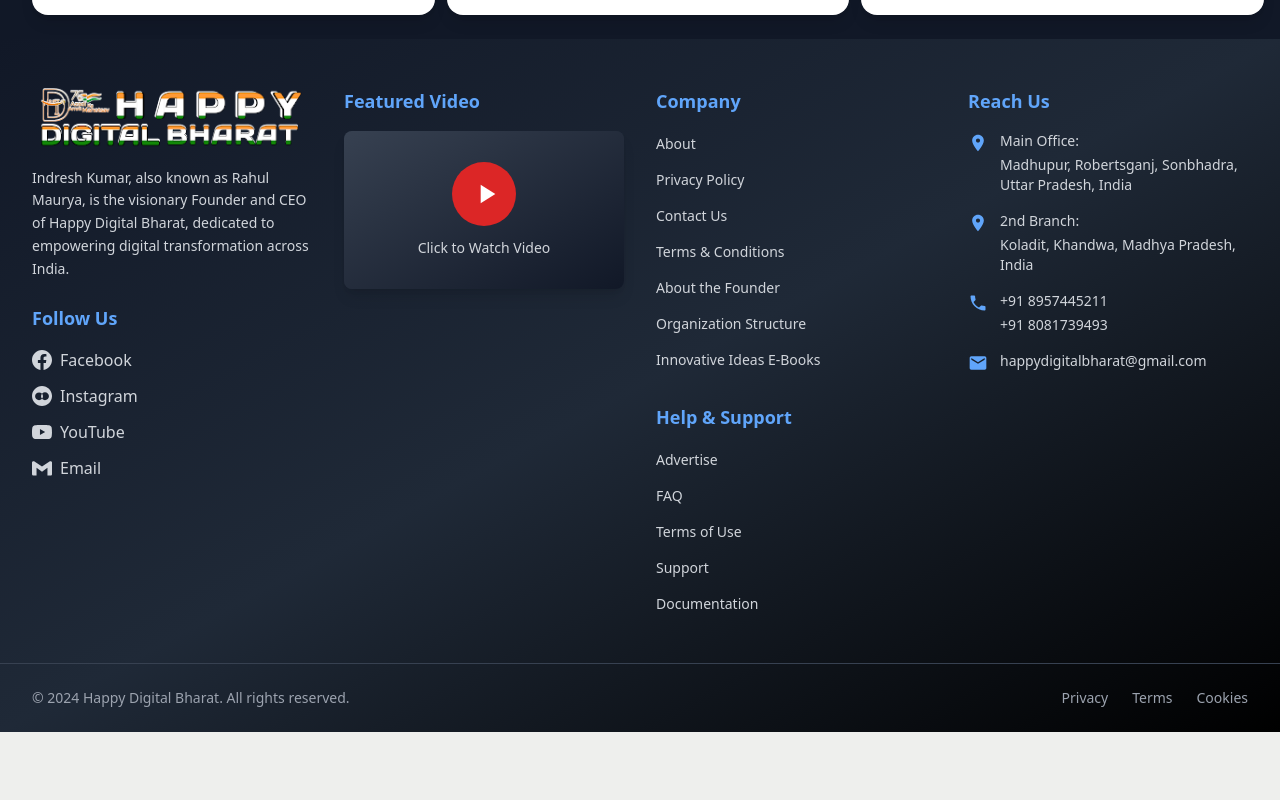
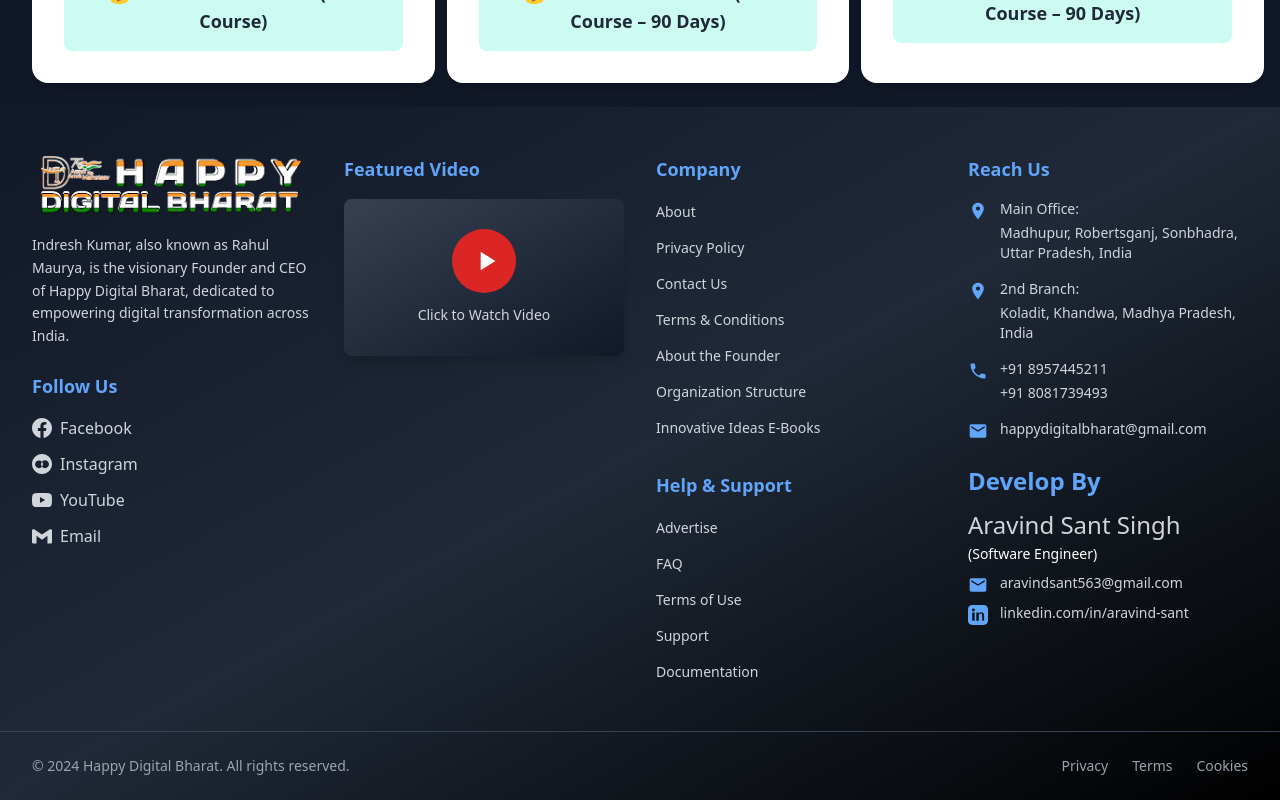
Before and after one commit to Santaravind/Edutech_Frontend, a React (Vite) app in the folder classes/: page /course in a window 1280 px wide. Shown: the part 1051-1851 px from the top of the page. Before the commit the page ends 1783 px from the top, so only its background shows below. Built offline with nearby package versions, Linux system fonts and the light colour scheme.

Commit message:
O level buy link & footer changes!!

```diff
--- a/classes/src/component/pages/Footer.jsx
+++ b/classes/src/component/pages/Footer.jsx
@@ -1,17 +1,19 @@
-import React, { useState } from 'react';
-import logo from '../assets/withg20.png'
+import React, { useState } from "react";
+import logo from "../assets/withg20.png";
 const Footer = () => {
   const [playVideo, setPlayVideo] = useState(false);
   return (
     <footer className="bg-gradient-to-br from-gray-900 via-gray-800 to-black text-white">
       <div className="max-w-7xl mx-auto px-4 sm:px-6 lg:px-8 py-12">
         <div className="grid grid-cols-1 md:grid-cols-2 lg:grid-cols-4 gap-8">
-
           {/* Column 1 - About/Logo Section */}
           <div className="lg:col-span-1">
             <div className="mb-6">
               <div className="flex items-center mb-4">
-                <a href="#" className="flex items-center space-x-3 hover:opacity-80 transition-opacity">
+                <a
+                  href="#"
+                  className="flex items-center space-x-3 hover:opacity-80 transition-opacity"
+                >
                   <div className="w-30  from-blue-500 to-purple-600  flex items-center justify-center">
                     <img src={logo} alt="Happy Digital Bharat" />
                   </div>
@@ -19,13 +21,17 @@
                 </a>
               </div>
               <p className="text-gray-300 text-sm leading-relaxed">
-                Indresh Kumar, also known as Rahul Maurya, is the visionary Founder and CEO of Happy Digital Bharat, dedicated to empowering digital transformation across India.
+                Indresh Kumar, also known as Rahul Maurya, is the visionary
+                Founder and CEO of Happy Digital Bharat, dedicated to empowering
+                digital transformation across India.
               </p>
             </div>
 
             {/* Social Media Links */}
             <div className="mb-6">
-              <h4 className="text-lg font-semibold mb-4 text-blue-400">Follow Us</h4>
+              <h4 className="text-lg font-semibold mb-4 text-blue-400">
+                Follow Us
+              </h4>
               <ul className="space-y-3">
                 <li>
                   <a
@@ -34,8 +40,12 @@
                     rel="noopener"
                     className="flex items-center space-x-2 text-gray-300 hover:text-blue-400 transition-colors duration-300"
                   >
-                    <svg className="w-5 h-5" fill="currentColor" viewBox="0 0 24 24">
-                      <path d="M24 12.073c0-6.627-5.373-12-12-12s-12 5.373-12 12c0 5.99 4.388 10.954 10.125 11.854v-8.385H7.078v-3.47h3.047V9.43c0-3.007 1.792-4.669 4.533-4.669 1.312 0 2.686.235 2.686.235v2.953H15.83c-1.491 0-1.956.925-1.956 1.874v2.25h3.328l-.532 3.47h-2.796v8.385C19.612 23.027 24 18.062 24 12.073z"/>
+                    <svg
+                      className="w-5 h-5"
+                      fill="currentColor"
+                      viewBox="0 0 24 24"
+                    >
+                      <path d="M24 12.073c0-6.627-5.373-12-12-12s-12 5.373-12 12c0 5.99 4.388 10.954 10.125 11.854v-8.385H7.078v-3.47h3.047V9.43c0-3.007 1.792-4.669 4.533-4.669 1.312 0 2.686.235 2.686.235v2.953H15.83c-1.491 0-1.956.925-1.956 1.874v2.25h3.328l-.532 3.47h-2.796v8.385C19.612 23.027 24 18.062 24 12.073z" />
                     </svg>
                     <span>Facebook</span>
                   </a>
@@ -47,8 +57,12 @@
                     rel="noopener"
                     className="flex items-center space-x-2 text-gray-300 hover:text-pink-400 transition-colors duration-300"
                   >
-                    <svg className="w-5 h-5" fill="currentColor" viewBox="0 0 24 24">
-                      <path d="M12.017 0C5.396 0 .029 5.367.029 11.987c0 6.621 5.367 11.988 11.988 11.988s11.987-5.367 11.987-11.988C24.004 5.367 18.637.001 12.017.001zM8.449 16.988c-1.297 0-2.448-.49-3.323-1.297C4.198 14.864 3.708 13.713 3.708 12.416s.49-2.448 1.418-3.323C6.001 8.165 7.152 7.675 8.449 7.675s2.448.49 3.323 1.418c.927.875 1.418 2.026 1.418 3.323s-.491 2.448-1.418 3.323c-.875.807-2.026 1.297-3.323 1.297zm7.138 0c-1.297 0-2.448-.49-3.323-1.297-.927-.875-1.418-2.026-1.418-3.323s.491-2.448 1.418-3.323c.875-.928 2.026-1.418 3.323-1.418s2.448.49 3.323 1.418c.928.875 1.418 2.026 1.418 3.323s-.49 2.448-1.418 3.323c-.875.807-2.026 1.297-3.323 1.297z"/>
+                    <svg
+                      className="w-5 h-5"
+                      fill="currentColor"
+                      viewBox="0 0 24 24"
+                    >
+                      <path d="M12.017 0C5.396 0 .029 5.367.029 11.987c0 6.621 5.367 11.988 11.988 11.988s11.987-5.367 11.987-11.988C24.004 5.367 18.637.001 12.017.001zM8.449 16.988c-1.297 0-2.448-.49-3.323-1.297C4.198 14.864 3.708 13.713 3.708 12.416s.49-2.448 1.418-3.323C6.001 8.165 7.152 7.675 8.449 7.675s2.448.49 3.323 1.418c.927.875 1.418 2.026 1.418 3.323s-.491 2.448-1.418 3.323c-.875.807-2.026 1.297-3.323 1.297zm7.138 0c-1.297 0-2.448-.49-3.323-1.297-.927-.875-1.418-2.026-1.418-3.323s.491-2.448 1.418-3.323c.875-.928 2.026-1.418 3.323-1.418s2.448.49 3.323 1.418c.928.875 1.418 2.026 1.418 3.323s-.49 2.448-1.418 3.323c-.875.807-2.026 1.297-3.323 1.297z" />
                     </svg>
                     <span>Instagram</span>
                   </a>
@@ -60,21 +74,28 @@
                     rel="noopener"
                     className="flex items-center space-x-2 text-gray-300 hover:text-red-400 transition-colors duration-300"
                   >
-                    <svg className="w-5 h-5" fill="currentColor" viewBox="0 0 24 24">
-                      <path d="M23.498 6.186a3.016 3.016 0 0 0-2.122-2.136C19.505 3.545 12 3.545 12 3.545s-7.505 0-9.377.505A3.017 3.017 0 0 0 .502 6.186C0 8.07 0 12 0 12s0 3.93.502 5.814a3.016 3.016 0 0 0 2.122 2.136c1.871.505 9.376.505 9.376.505s7.505 0 9.377-.505a3.015 3.015 0 0 0 2.122-2.136C24 15.93 24 12 24 12s0-3.93-.502-5.814zM9.545 15.568V8.432L15.818 12l-6.273 3.568z"/>
+                    <svg
+                      className="w-5 h-5"
+                      fill="currentColor"
+                      viewBox="0 0 24 24"
+                    >
+                      <path d="M23.498 6.186a3.016 3.016 0 0 0-2.122-2.136C19.505 3.545 12 3.545 12 3.545s-7.505 0-9.377.505A3.017 3.017 0 0 0 .502 6.186C0 8.07 0 12 0 12s0 3.93.502 5.814a3.016 3.016 0 0 0 2.122 2.136c1.871.505 9.376.505 9.376.505s7.505 0 9.377-.505a3.015 3.015 0 0 0 2.122-2.136C24 15.93 24 12 24 12s0-3.93-.502-5.814zM9.545 15.568V8.432L15.818 12l-6.273 3.568z" />
                     </svg>
                     <span>YouTube</span>
                   </a>
                 </li>
-
 
                 <li>
                   <a
                     href="mailto:happydigitalbharat@gmail.com"
                     className="flex items-center space-x-2 text-gray-300 hover:text-green-400 transition-colors duration-300"
                   >
-                    <svg className="w-5 h-5" fill="currentColor" viewBox="0 0 24 24">
-                      <path d="M24 5.457v13.909c0 .904-.732 1.636-1.636 1.636h-3.819V11.73L12 16.64l-6.545-4.91v9.273H1.636A1.636 1.636 0 0 1 0 19.366V5.457c0-.904.732-1.636 1.636-1.636h.91L12 10.09l9.455-6.269h.909c.904 0 1.636.732 1.636 1.636z"/>
+                    <svg
+                      className="w-5 h-5"
+                      fill="currentColor"
+                      viewBox="0 0 24 24"
+                    >
+                      <path d="M24 5.457v13.909c0 .904-.732 1.636-1.636 1.636h-3.819V11.73L12 16.64l-6.545-4.91v9.273H1.636A1.636 1.636 0 0 1 0 19.366V5.457c0-.904.732-1.636 1.636-1.636h.91L12 10.09l9.455-6.269h.909c.904 0 1.636.732 1.636 1.636z" />
                     </svg>
                     <span>Email</span>
                   </a>
@@ -85,7 +106,9 @@
 
           {/* Column 2 - Featured Video */}
           <div className="lg:col-span-1">
-            <h3 className="text-lg font-semibold mb-4 text-blue-400">Featured Video</h3>
+            <h3 className="text-lg font-semibold mb-4 text-blue-400">
+              Featured Video
+            </h3>
             <div className="bg-gray-800 rounded-lg overflow-hidden shadow-lg">
               <div className="aspect-video bg-gradient-to-br from-gray-700 to-gray-900 flex items-center justify-center">
                 {playVideo ? (
@@ -103,16 +126,21 @@
                     className="flex flex-col items-center text-center hover:scale-105 transition-transform duration-300"
                   >
                     <div className="w-16 h-16 bg-red-600 rounded-full flex items-center justify-center mb-3 hover:bg-red-700 transition-colors">
-            <svg className="w-8 h-8 text-white ml-1" fill="currentColor" viewBox="0 0 24 24">
+                      <svg
+                        className="w-8 h-8 text-white ml-1"
+                        fill="currentColor"
+                        viewBox="0 0 24 24"
+                      >
                         <path d="M8 5v14l11-7z" />
                       </svg>
                     </div>
-          <span className="text-sm text-gray-300">Click to Watch Video</span>
+                    <span className="text-sm text-gray-300">
+                      Click to Watch Video
+                    </span>
                   </button>
                 )}
               </div>
             </div>
-
 
             {/* <div className="mt-6 bg-gradient-to-r from-blue-600 to-purple-600 rounded-lg p-4">
               <h4 className="text-sm font-medium mb-2">Total Orders (Last 28 Days)</h4>
@@ -123,16 +151,18 @@
 
           {/* Column 3 - Company Links */}
           <div className="lg:col-span-1">
-            <h3 className="text-lg font-semibold mb-4 text-blue-400">Company</h3>
+            <h3 className="text-lg font-semibold mb-4 text-blue-400">
+              Company
+            </h3>
             <ul className="space-y-3">
               {[
-                { label: 'About', href: '/about' },
-                { label: 'Privacy Policy', href: '/privacy-policy' },
-                { label: 'Contact Us', href: '/contact-us' },
-                { label: 'Terms & Conditions', href: '/terms-conditions' },
-                { label: 'About the Founder', href: '/founder' },
-                { label: 'Organization Structure', href: '/org-structure' },
-                { label: 'Innovative Ideas E-Books', href: '/ebooks' }
+                { label: "About", href: "/about" },
+                { label: "Privacy Policy", href: "/privacy-policy" },
+                { label: "Contact Us", href: "/contact-us" },
+                { label: "Terms & Conditions", href: "/terms-conditions" },
+                { label: "About the Founder", href: "/founder" },
+                { label: "Organization Structure", href: "/org-structure" },
+                { label: "Innovative Ideas E-Books", href: "/ebooks" },
               ].map((link, index) => (
                 <li key={index}>
                   <a
@@ -147,14 +177,16 @@
 
             {/* Help & Support Section */}
             <div className="mt-8">
-              <h3 className="text-lg font-semibold mb-4 text-blue-400">Help & Support</h3>
+              <h3 className="text-lg font-semibold mb-4 text-blue-400">
+                Help & Support
+              </h3>
               <ul className="space-y-3">
                 {[
-                  { label: 'Advertise', href: '/advertising' },
-                  { label: 'FAQ', href: '/faq' },
-                  { label: 'Terms of Use', href: '/terms' },
-                  { label: 'Support', href: '/support' },
-                  { label: 'Documentation', href: '/documentation' }
+                  { label: "Advertise", href: "/advertising" },
+                  { label: "FAQ", href: "/faq" },
+                  { label: "Terms of Use", href: "/terms" },
+                  { label: "Support", href: "/support" },
+                  { label: "Documentation", href: "/documentation" },
                 ].map((link, index) => (
                   <li key={index}>
                     <a
@@ -171,21 +203,33 @@
 
           {/* Column 4 - Contact Information */}
           <div className="lg:col-span-1">
-            <h3 className="text-lg font-semibold mb-4 text-blue-400">Reach Us</h3>
+            <h3 className="text-lg font-semibold mb-4 text-blue-400">
+              Reach Us
+            </h3>
             <ul className="space-y-4">
               <li className="flex items-start space-x-3">
-                <svg className="w-5 h-5 text-blue-400 mt-0.5 flex-shrink-0" fill="currentColor" viewBox="0 0 24 24">
-                  <path d="M12 2C8.13 2 5 5.13 5 9c0 5.25 7 13 7 13s7-7.75 7-13c0-3.87-3.13-7-7-7zm0 9.5c-1.38 0-2.5-1.12-2.5-2.5s1.12-2.5 2.5-2.5 2.5 1.12 2.5 2.5-1.12 2.5-2.5 2.5z"/>
+                <svg
+                  className="w-5 h-5 text-blue-400 mt-0.5 flex-shrink-0"
+                  fill="currentColor"
+                  viewBox="0 0 24 24"
+                >
+                  <path d="M12 2C8.13 2 5 5.13 5 9c0 5.25 7 13 7 13s7-7.75 7-13c0-3.87-3.13-7-7-7zm0 9.5c-1.38 0-2.5-1.12-2.5-2.5s1.12-2.5 2.5-2.5 2.5 1.12 2.5 2.5-1.12 2.5-2.5 2.5z" />
                 </svg>
                 <div className="text-gray-300 text-sm">
                   <div className="font-medium mb-1">Main Office:</div>
-                  <div>Madhupur, Robertsganj, Sonbhadra, Uttar Pradesh, India</div>
+                  <div>
+                    Madhupur, Robertsganj, Sonbhadra, Uttar Pradesh, India
+                  </div>
                 </div>
               </li>
 
               <li className="flex items-start space-x-3">
-                <svg className="w-5 h-5 text-blue-400 mt-0.5 flex-shrink-0" fill="currentColor" viewBox="0 0 24 24">
-                  <path d="M12 2C8.13 2 5 5.13 5 9c0 5.25 7 13 7 13s7-7.75 7-13c0-3.87-3.13-7-7-7zm0 9.5c-1.38 0-2.5-1.12-2.5-2.5s1.12-2.5 2.5-2.5 2.5 1.12 2.5 2.5-1.12 2.5-2.5 2.5z"/>
+                <svg
+                  className="w-5 h-5 text-blue-400 mt-0.5 flex-shrink-0"
+                  fill="currentColor"
+                  viewBox="0 0 24 24"
+                >
+                  <path d="M12 2C8.13 2 5 5.13 5 9c0 5.25 7 13 7 13s7-7.75 7-13c0-3.87-3.13-7-7-7zm0 9.5c-1.38 0-2.5-1.12-2.5-2.5s1.12-2.5 2.5-2.5 2.5 1.12 2.5 2.5-1.12 2.5-2.5 2.5z" />
                 </svg>
                 <div className="text-gray-300 text-sm">
                   <div className="font-medium mb-1">2nd Branch:</div>
@@ -194,22 +238,36 @@
               </li>
 
               <li className="flex items-start space-x-3">
-                <svg className="w-5 h-5 text-blue-400 mt-0.5 flex-shrink-0" fill="currentColor" viewBox="0 0 24 24">
-                  <path d="M6.62 10.79c1.44 2.83 3.76 5.14 6.59 6.59l2.2-2.2c.27-.27.67-.36 1.02-.24 1.12.37 2.33.57 3.57.57.55 0 1 .45 1 1V20c0 .55-.45 1-1 1-9.39 0-17-7.61-17-17 0-.55.45-1 1-1h3.5c.55 0 1 .45 1 1 0 1.25.2 2.45.57 3.57.11.35.03.74-.25 1.02l-2.2 2.2z"/>
+                <svg
+                  className="w-5 h-5 text-blue-400 mt-0.5 flex-shrink-0"
+                  fill="currentColor"
+                  viewBox="0 0 24 24"
+                >
+                  <path d="M6.62 10.79c1.44 2.83 3.76 5.14 6.59 6.59l2.2-2.2c.27-.27.67-.36 1.02-.24 1.12.37 2.33.57 3.57.57.55 0 1 .45 1 1V20c0 .55-.45 1-1 1-9.39 0-17-7.61-17-17 0-.55.45-1 1-1h3.5c.55 0 1 .45 1 1 0 1.25.2 2.45.57 3.57.11.35.03.74-.25 1.02l-2.2 2.2z" />
                 </svg>
                 <div className="text-gray-300 text-sm space-y-1">
-                  <a href="tel:+918957445211" className="block hover:text-white transition-colors">
+                  <a
+                    href="tel:+918957445211"
+                    className="block hover:text-white transition-colors"
+                  >
                     +91 8957445211
                   </a>
-                  <a href="tel:+918081739493" className="block hover:text-white transition-colors">
+                  <a
+                    href="tel:+918081739493"
+                    className="block hover:text-white transition-colors"
+                  >
                     +91 8081739493
                   </a>
                 </div>
               </li>
 
               <li className="flex items-start space-x-3">
-                <svg className="w-5 h-5 text-blue-400 mt-0.5 flex-shrink-0" fill="currentColor" viewBox="0 0 24 24">
-                  <path d="M20 4H4c-1.1 0-1.99.9-1.99 2L2 18c0 1.1.9 2 2 2h16c1.1 0 2-.9 2-2V6c0-1.1-.9-2-2-2zm0 4l-8 5-8-5V6l8 5 8-5v2z"/>
+                <svg
+                  className="w-5 h-5 text-blue-400 mt-0.5 flex-shrink-0"
+                  fill="currentColor"
+                  viewBox="0 0 24 24"
+                >
+                  <path d="M20 4H4c-1.1 0-1.99.9-1.99 2L2 18c0 1.1.9 2 2 2h16c1.1 0 2-.9 2-2V6c0-1.1-.9-2-2-2zm0 4l-8 5-8-5V6l8 5 8-5v2z" />
                 </svg>
                 <a
                   href="mailto:happydigitalbharat@gmail.com"
@@ -219,6 +277,66 @@
                 </a>
               </li>
             </ul>
+            <div className="mt-6">
+              <h1 className="text-blue-400 text-2xl font-semibold">
+                Develop By
+              </h1>
+
+              <h1 className="text-gray-300 text-2xl mt-3 hover:text-white transition-colors">
+                Aravind Sant Singh{" "}
+              </h1>
+              <span className="font-sans text-sm -mt-2 ">
+                {" "}
+                (Software Engineer){" "}
+              </span>
+              <ul className="mt-2">
+                <li className="flex items-start space-x-3">
+                  <svg
+                    className="w-5 h-5 text-blue-400 mt-0.5 flex-shrink-0"
+                    fill="currentColor"
+                    viewBox="0 0 24 24"
+                  >
+                    <path d="M20 4H4c-1.1 0-1.99.9-1.99 2L2 18c0 1.1.9 2 2 2h16c1.1 0 2-.9 2-2V6c0-1.1-.9-2-2-2zm0 4l-8 5-8-5V6l8 5 8-5v2z" />
+                  </svg>
+                  <a
+                    href="mailto:aravindsant563@gmail.com.com"
+                    className="text-gray-300 text-sm hover:text-white transition-colors"
+                  >
+                    aravindsant563@gmail.com
+                  </a>
+                </li>
+                <li className="flex items-start space-x-3 mt-2">
+                  <svg
+                    className="w-5 h-5 text-blue-400 mt-0.5 flex-shrink-0"
+                    fill="currentColor"
+                    viewBox="0 0 24 24"
+                  >
+                    <path
+                      d="M19 0h-14c-2.76 0-5 2.24-5 5v14c0
+    2.76 2.24 5 5 5h14c2.76 0 5-2.24
+    5-5v-14c0-2.76-2.24-5-5-5zm-11
+    19h-3v-10h3v10zm-1.5-11.27c-.96
+    0-1.73-.79-1.73-1.73s.77-1.73
+    1.73-1.73c.95 0 1.73.78
+    1.73 1.73s-.78 1.73-1.73
+    1.73zm13.5 11.27h-3v-5.6c0-1.34-.03-3.07-1.87-3.07-1.88
+    0-2.17 1.46-2.17 2.97v5.7h-3v-10h2.88v1.37h.04c.4-.76
+    1.38-1.56 2.84-1.56 3.04 0 3.6
+    2 3.6 4.59v5.6z"
+                    />
+                  </svg>
+
+                  <a
+                    href="https://www.linkedin.com/in/aravind-sant"
+                    target="_blank"
+                    rel="noopener noreferrer"
+                    className="text-gray-300 text-sm hover:text-white transition-colors"
+                  >
+                    linkedin.com/in/aravind-sant
+                  </a>
+                </li>
+              </ul>
+            </div>
           </div>
         </div>
       </div>
@@ -231,9 +349,24 @@
               © 2024 Happy Digital Bharat. All rights reserved.
             </div>
             <div className="flex space-x-6 text-sm">
-              <a href="/privacy" className="text-gray-400 hover:text-white transition-colors">Privacy</a>
-              <a href="/terms" className="text-gray-400 hover:text-white transition-colors">Terms</a>
-              <a href="/cookies" className="text-gray-400 hover:text-white transition-colors">Cookies</a>
+              <a
+                href="/privacy"
+                className="text-gray-400 hover:text-white transition-colors"
+              >
+                Privacy
+              </a>
+              <a
+                href="/terms"
+                className="text-gray-400 hover:text-white transition-colors"
+              >
+                Terms
+              </a>
+              <a
+                href="/cookies"
+                className="text-gray-400 hover:text-white transition-colors"
+              >
+                Cookies
+              </a>
             </div>
           </div>
         </div>
```
Also changed, not shown: classes/src/component/pages/Course.jsx (+16 -6 lines), classes/src/component/pages/Home.jsx (+11 -5 lines), classes/src/component/pages/Olevel.jsx (+23 -8 lines). Lines whose indentation alone changed are shown as unchanged.
